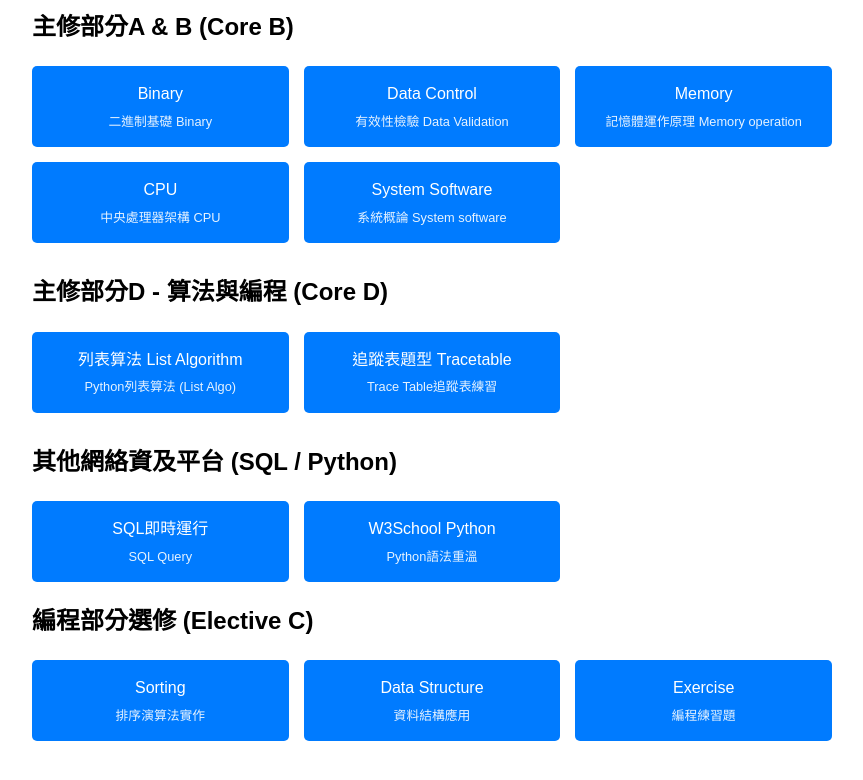
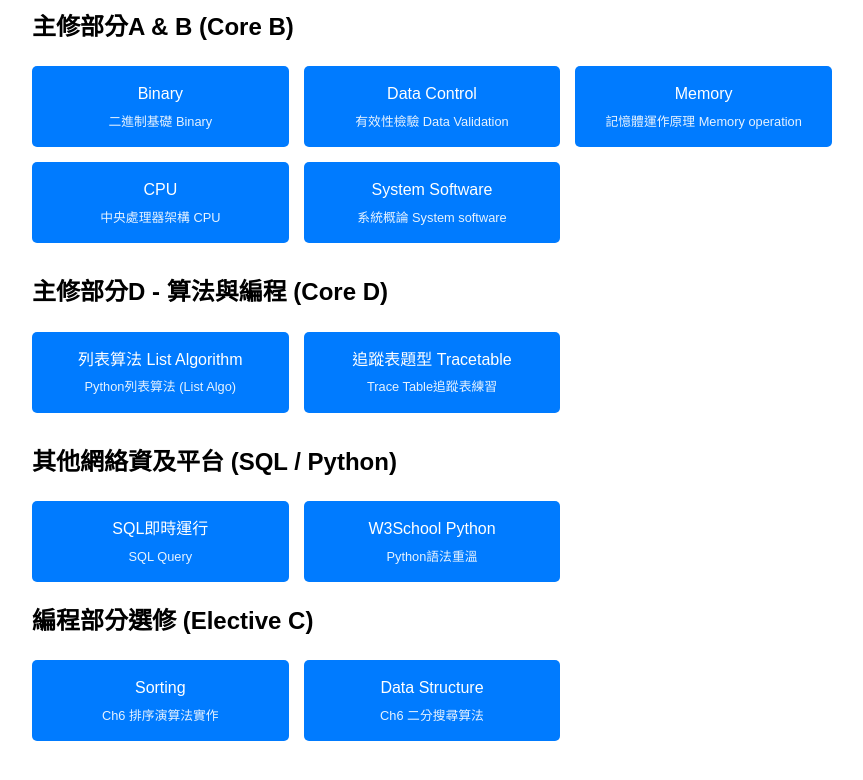
Before and after one commit to twhhhhhh/qos-twh, a plain HTML site: page index.html in a window 1280 px wide. Shown: the part 106-886 px from the top of the page, without its empty margins (208-1071 px from the left). Drawn offline with Linux system fonts and the light colour scheme.

Commit message:
Update index.html

```diff
--- a/index.html
+++ b/index.html
@@ -94,14 +94,23 @@
     <div class="section">
         <h2>編程部分選修 (Elective C)</h2>
         <div class="grid">
+            <!--
             <a href="https://twhhhhhh.github.io/qos-twh/sorting.html" target="_blank" class="btn">
                 Sorting <span>排序演算法實作</span>
+
             </a>
             <a href="https://twhhhhhh.github.io/qos-twh/datastructure.html" target="_blank" class="btn">
                 Data Structure <span>資料結構應用</span>
             </a>
             <a href="https://twhhhhhh.github.io/qos-twh/Exercise.html" target="_blank" class="btn">
                 Exercise <span>編程練習題</span>
+            -->
+                        <a href="https://twhhhhhh.github.io/qos-twh/ch6_sorting.html" target="_blank" class="btn">
+                Sorting <span>Ch6 排序演算法實作</span>
+
+            </a>
+            <a href="https://twhhhhhh.github.io/qos-twh/ch6_searching.html" target="_blank" class="btn">
+                Data Structure <span>Ch6 二分搜尋算法</span>
             </a>
         </div>
     </div>
```
